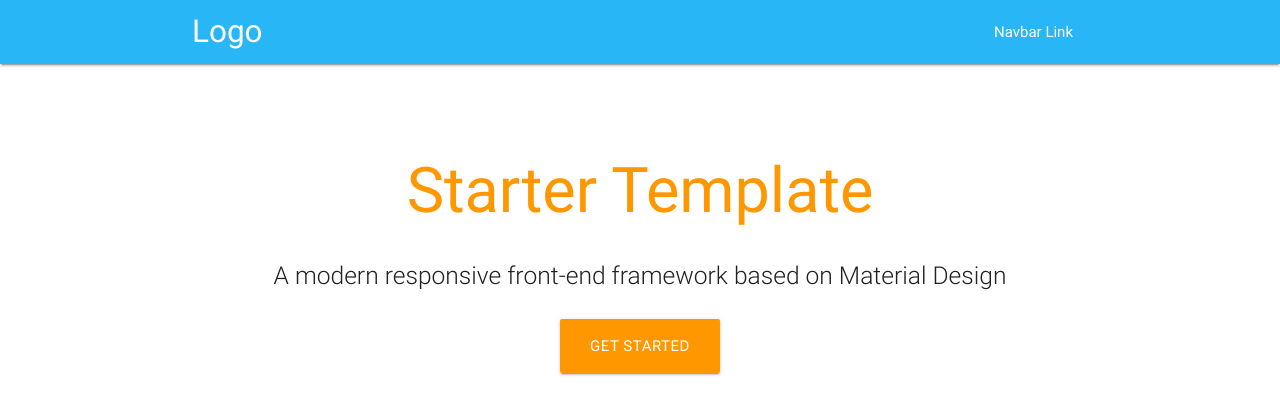
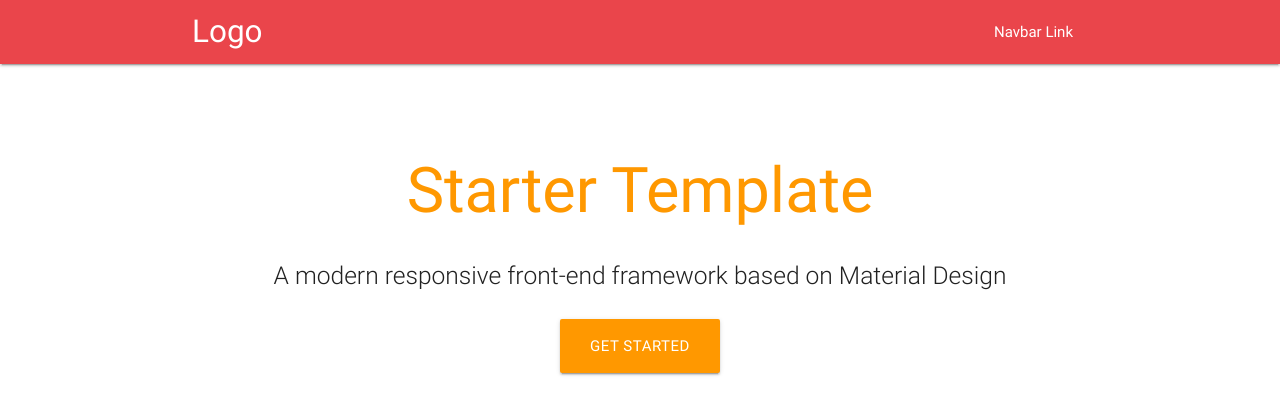
Before and after one commit to Christianq010/django-basic-webapp, a Django app: page / in a window 1280 px wide. Shown: the top 420 px of the page. Run offline with Django 3.2, Linux system fonts and the light colour scheme.

Commit message:
docs: edit README content, change nav-bar color

```diff
--- a/personal/templates/personal/includes/nav-bar.html
+++ b/personal/templates/personal/includes/nav-bar.html
@@ -1,6 +1,6 @@
 {% block content %}
 
-<nav class="light-blue lighten-1" role="navigation">
+<nav class="materialize-red lighten-1" role="navigation">
     <div class="nav-wrapper container"><a id="logo-container" href="#" class="brand-logo">Logo</a>
       <ul class="right hide-on-med-and-down">
         <li><a href="#">Navbar Link</a></li>
```
Also changed, not shown: README.md.
